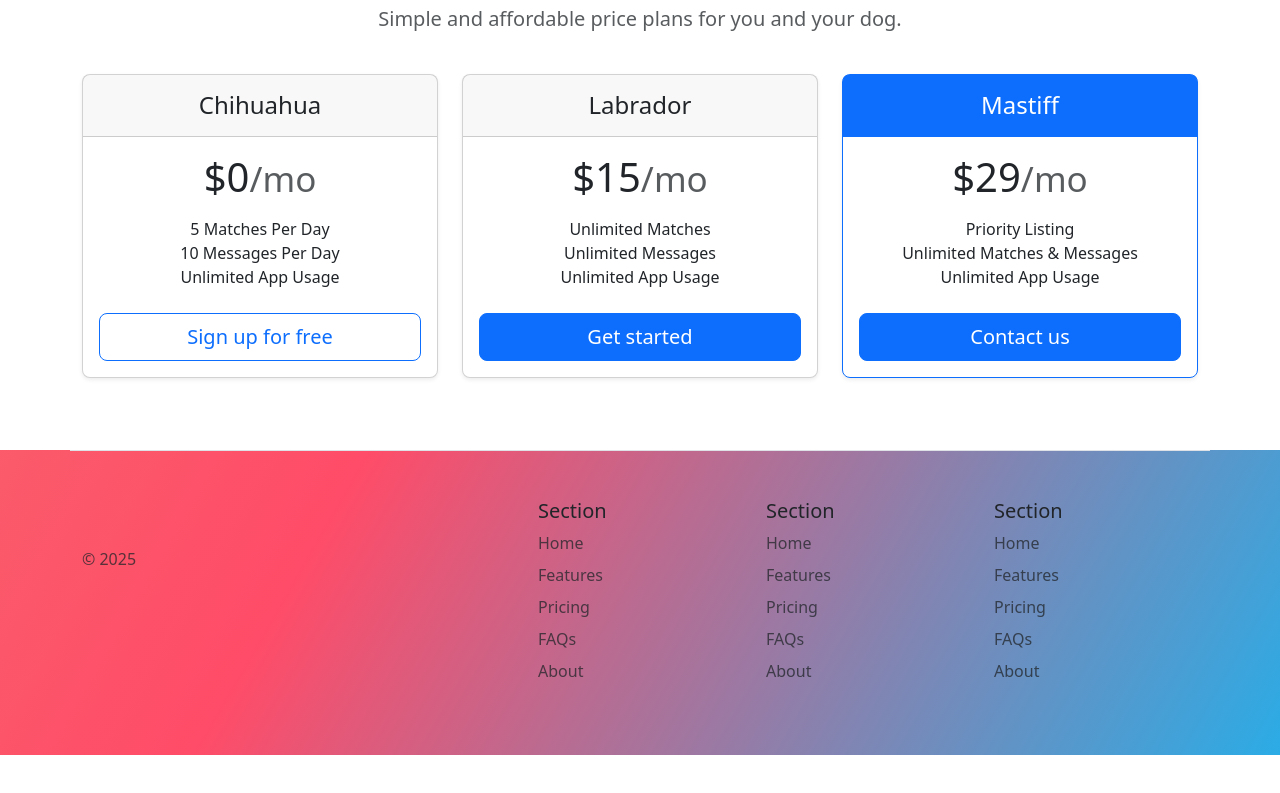
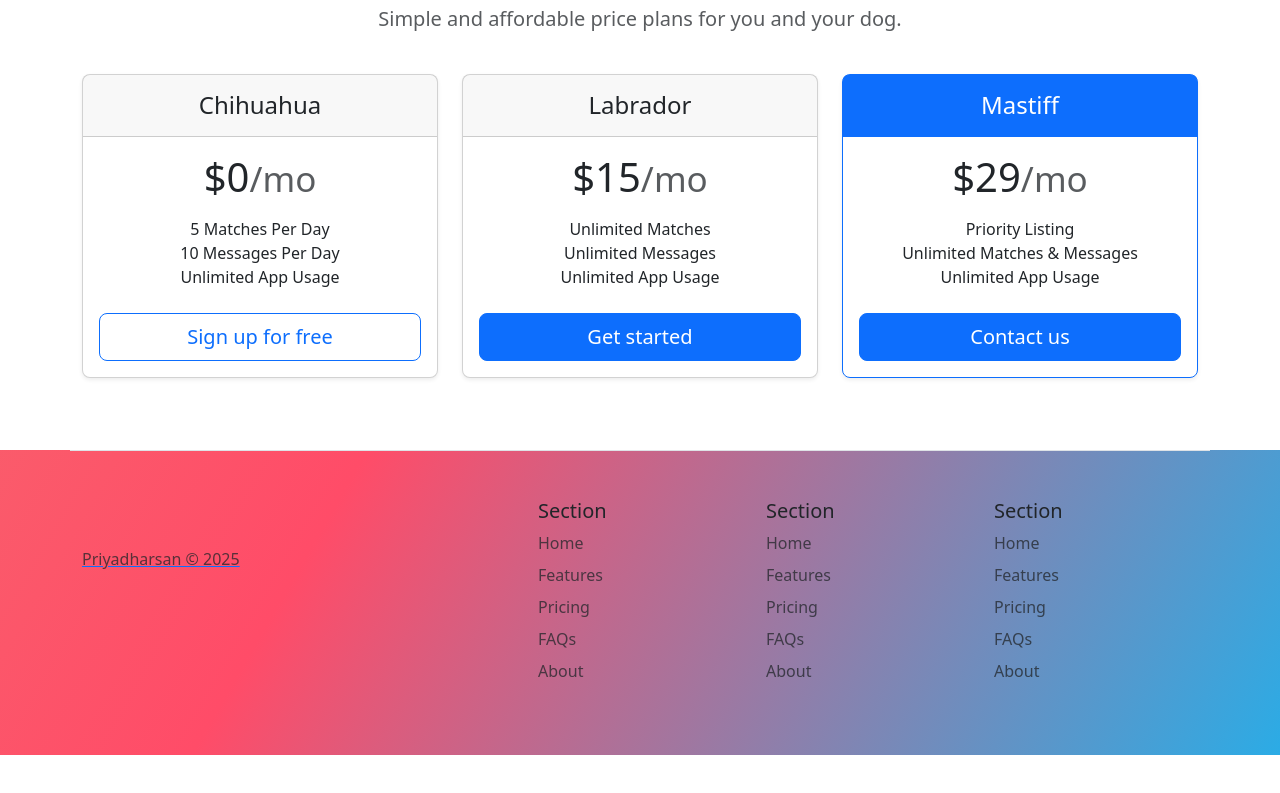
Before and after one commit to Priyadharsant/tindog, a plain HTML site: page index.html in a window 1280 px wide. Shown: the part 2200-2993 px from the top of the page. Drawn offline with nearby package versions, Linux system fonts and the light colour scheme.

Commit message:
Update index.html

```diff
--- a/index.html
+++ b/index.html
@@ -436,7 +436,9 @@
 
                     </a>
 
-                    <p class="text-body-secondary">&copy; 2025</p>
+                  <a href="https://priyadharsan.netlify.app" >
+                    <p class="text-body-secondary">Priyadharsan &copy; 2025</p>
+                  </a>
 
                 </div>
 
```
